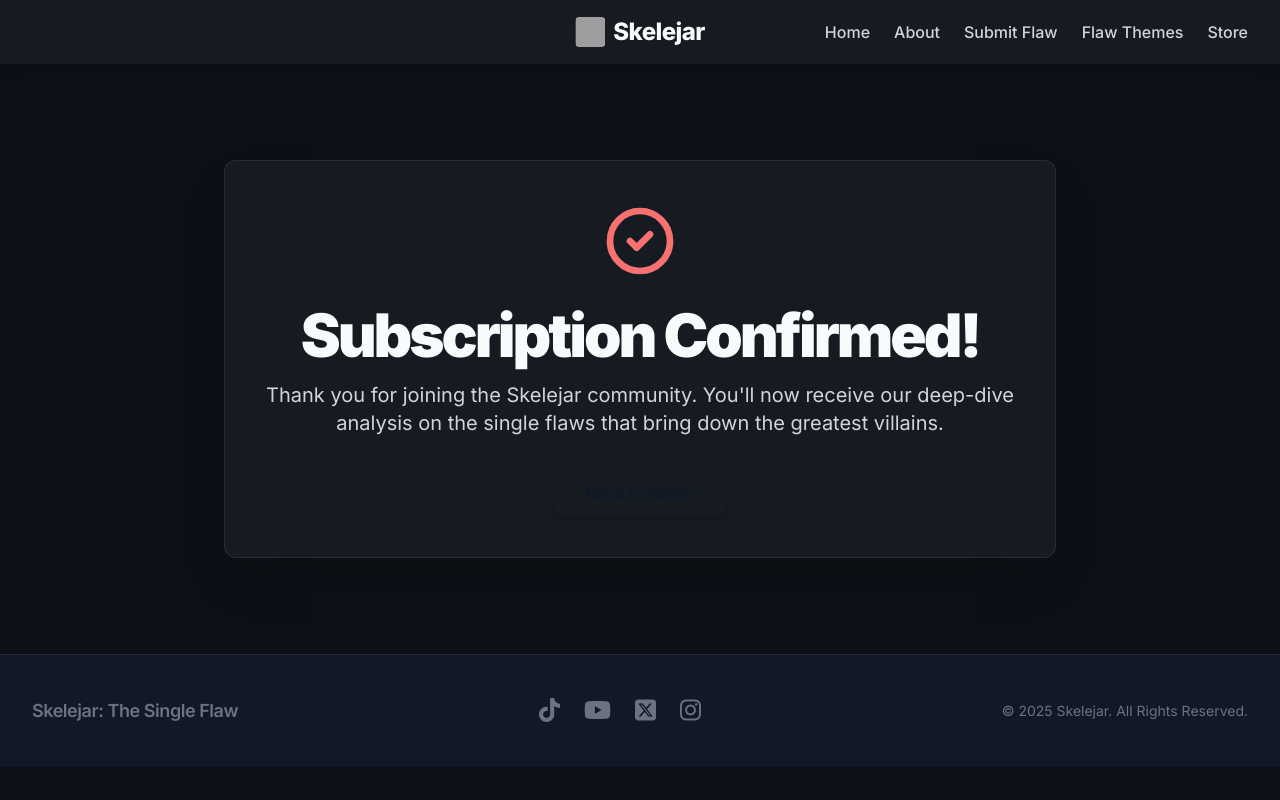
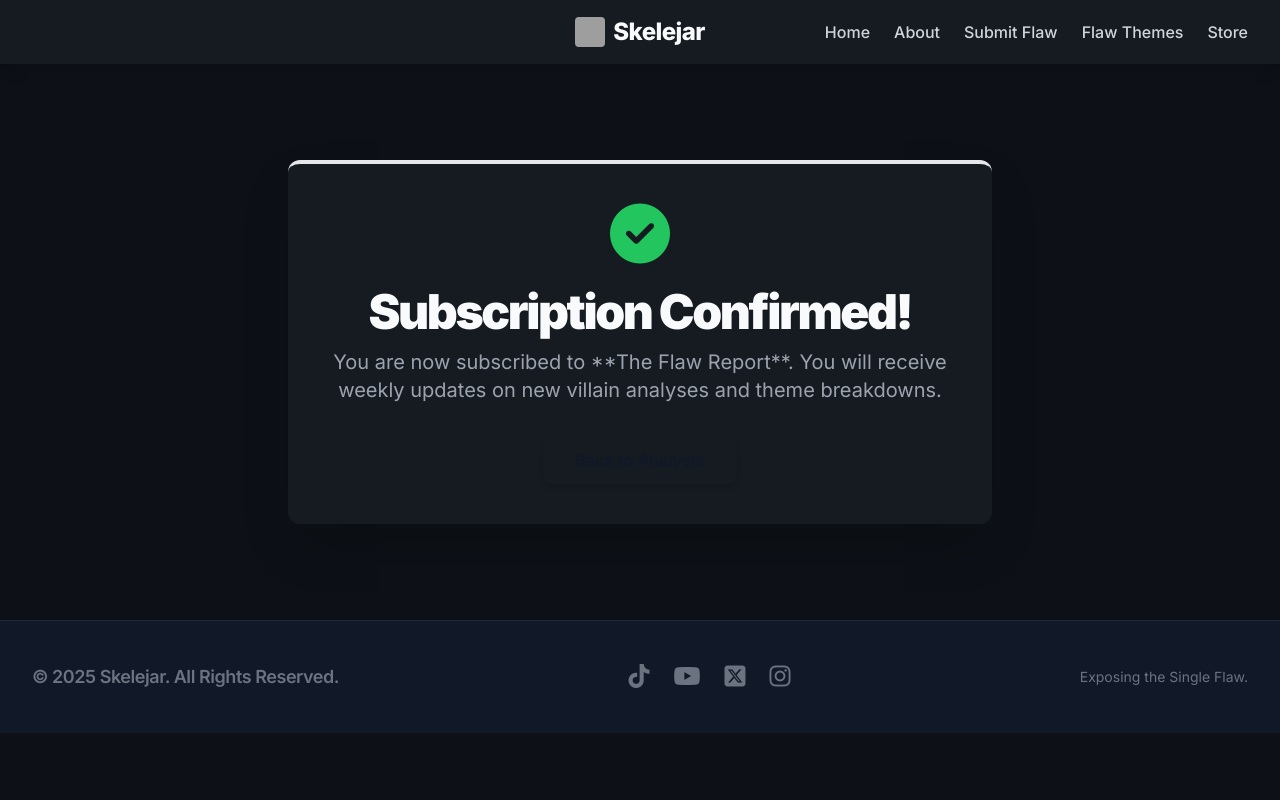
Before and after one commit to skelejar-official/Skelejar, a plain HTML site: page docs/newsletter.html in a window 1280 px wide. Drawn offline with nearby package versions, Linux system fonts and the light colour scheme; grey boxes are pictures that could not be loaded; a small style sheet from the web is missing.

Commit message:
Update newsletter title and content

```diff
--- a/docs/newsletter.html
+++ b/docs/newsletter.html
@@ -3,7 +3,7 @@
 <head>
     <meta charset="UTF-8">
     <meta name="viewport" content="width=device-width, initial-scale=1.0">
-    <title>Subscription Confirmed - Skelejar</title>
+    <title>Subscription Success - Skelejar</title>
     <script src="https://cdn.tailwindcss.com"></script>
     <link rel="stylesheet" href="https://cdnjs.cloudflare.com/ajax/libs/font-awesome/6.5.2/css/all.min.css" xintegrity="sha512-SnH5WK+bZxgPHs44uWIX+LLMDJzL3HzqW3l/p1nSSQzWbB4kH6C1/A6U3J4sE2e3uH4M4t6XzU5wA0E7dF0Fw==" crossorigin="anonymous" referrerpolicy="no-referrer" />
     <style>
@@ -21,25 +21,38 @@
             display: inline-block;
             border-radius: 4px;
         }
+        .header-grid {
+            display: grid;
+            grid-template-columns: 1fr auto 1fr;
+            align-items: center;
+        }
     </style>
 </head>
 <body class="min-h-screen text-gray-100 antialiased">
 
     <!-- Header & Navigation -->
     <header class="sticky top-0 z-10 bg-dark-card shadow-lg">
-        <nav class="relative max-w-7xl mx-auto px-4 sm:px-6 lg:px-8 py-4 flex justify-end items-center h-16">
-            <div class="absolute left-1/2 top-1/2 transform -translate-x-1/2 -translate-y-1/2 text-2xl font-extrabold tracking-tight flex items-center">
+        <nav class="max-w-7xl mx-auto px-4 sm:px-6 lg:px-8 py-4 h-16 header-grid">
+
+            <!-- Left-aligned links -->
+            <div class="flex items-center space-x-6 justify-self-start">
+                <!-- Placeholder for balance -->
+            </div>
+
+            <!-- Center Logo and Title -->
+            <div class="text-2xl font-extrabold tracking-tight flex items-center justify-center">
                 <img
                     src="https://raw.githubusercontent.com/skelejar-official/Skelejar/main/docs/logo.png"
                     alt="Skelejar Logo"
                     class="skelejar-logo"
-                    onerror="this.onerror=null;this.src='https://placehold.co/30x30/f87171/ffffff?text=Logo'"
+                    onerror="this.onerror=null;this.src='https://placehold.co/30x30/f87171/ffffff?text=SJ'"
                 >
-                <a href="index 2.html" class="text-gray-50 hover:text-accent-red transition-colors">Skelejar</a>
+                <a href="index.html" class="text-gray-50 hover:text-accent-red transition-colors">Skelejar</a>
             </div>
 
-            <div class="flex items-center space-x-6">
-                <a href="index 2.html" class="text-gray-300 hover:text-accent-red transition-colors font-medium">Home</a>
+            <!-- Center-Right Navigation Links -->
+            <div class="flex items-center space-x-6 justify-self-end">
+                <a href="index.html" class="text-gray-300 hover:text-accent-red transition-colors font-medium">Home</a>
                 <a href="about.html" class="text-gray-300 hover:text-accent-red transition-colors font-medium">About</a>
                 <a href="submit_flaw.html" class="text-gray-300 hover:text-accent-red transition-colors font-medium">Submit Flaw</a>
                 <a href="flaw_themes.html" class="text-gray-300 hover:text-accent-red transition-colors font-medium">Flaw Themes</a>
@@ -49,20 +62,18 @@
         </nav>
     </header>
 
-    <main class="max-w-4xl mx-auto px-4 sm:px-6 lg:px-8 py-24 text-center">
+    <main class="max-w-3xl mx-auto px-4 sm:px-6 lg:px-8 py-24 text-center">
 
-        <div class="bg-dark-card p-10 rounded-xl shadow-2xl border border-gray-700/50">
-            <svg class="w-20 h-20 text-accent-red mx-auto mb-6" fill="none" stroke="currentColor" viewBox="0 0 24 24" xmlns="http://www.w3.org/2000/svg">
-                <path stroke-linecap="round" stroke-linejoin="round" stroke-width="2" d="M9 12l2 2 4-4m6 2a9 9 0 11-18 0 9 9 0 0118 0z"></path>
-            </svg>
-            <h1 class="text-6xl font-black mb-4 text-gray-50 tracking-tighter">
+        <div class="bg-dark-card p-10 rounded-xl shadow-2xl border-t-4 border-accent-red">
+            <i class="fa-solid fa-check-circle text-6xl text-green-500 mb-6"></i>
+            <h1 class="text-5xl font-black mb-3 text-gray-50 tracking-tighter">
                 Subscription Confirmed!
             </h1>
-            <p class="text-xl text-gray-300 max-w-3xl mx-auto mb-8">
-                Thank you for joining the Skelejar community. You'll now receive our deep-dive analysis on the single flaws that bring down the greatest villains.
+            <p class="text-xl text-gray-400 mb-8">
+                You are now subscribed to **The Flaw Report**. You will receive weekly updates on new villain analyses and theme breakdowns.
             </p>
-            <a href="index 2.html" class="inline-block bg-accent-red hover:bg-red-500 text-gray-900 font-bold py-3 px-8 rounded-lg shadow-md transition-colors">
-                Back to Home
+            <a href="index.html" class="inline-block bg-accent-red hover:bg-red-500 text-gray-900 font-bold py-3 px-8 rounded-lg shadow-md transition-colors">
+                Back to Analysis
             </a>
         </div>
 
@@ -73,7 +84,7 @@
         <div class="max-w-7xl mx-auto px-4 sm:px-6 lg:px-8 flex flex-col sm:flex-row justify-between items-center text-gray-500">
 
             <div class="text-lg font-semibold tracking-tight mb-4 sm:mb-0">
-                Skelejar: The Single Flaw
+                &copy; 2025 Skelejar. All Rights Reserved.
             </div>
 
             <div class="flex space-x-6 text-2xl mb-4 sm:mb-0">
@@ -84,7 +95,7 @@
             </div>
 
             <div class="text-sm">
-                &copy; 2025 Skelejar. All Rights Reserved.
+                Exposing the Single Flaw.
             </div>
         </div>
     </footer>
```
